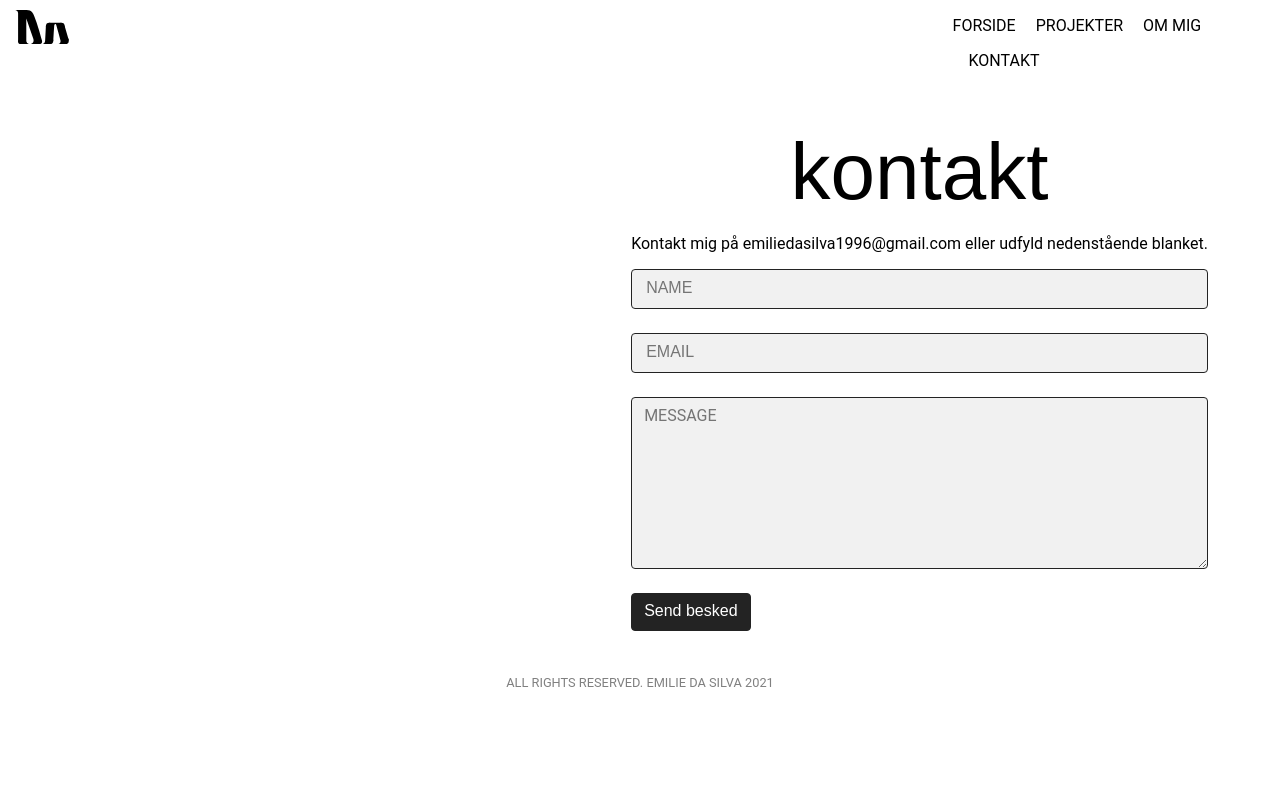
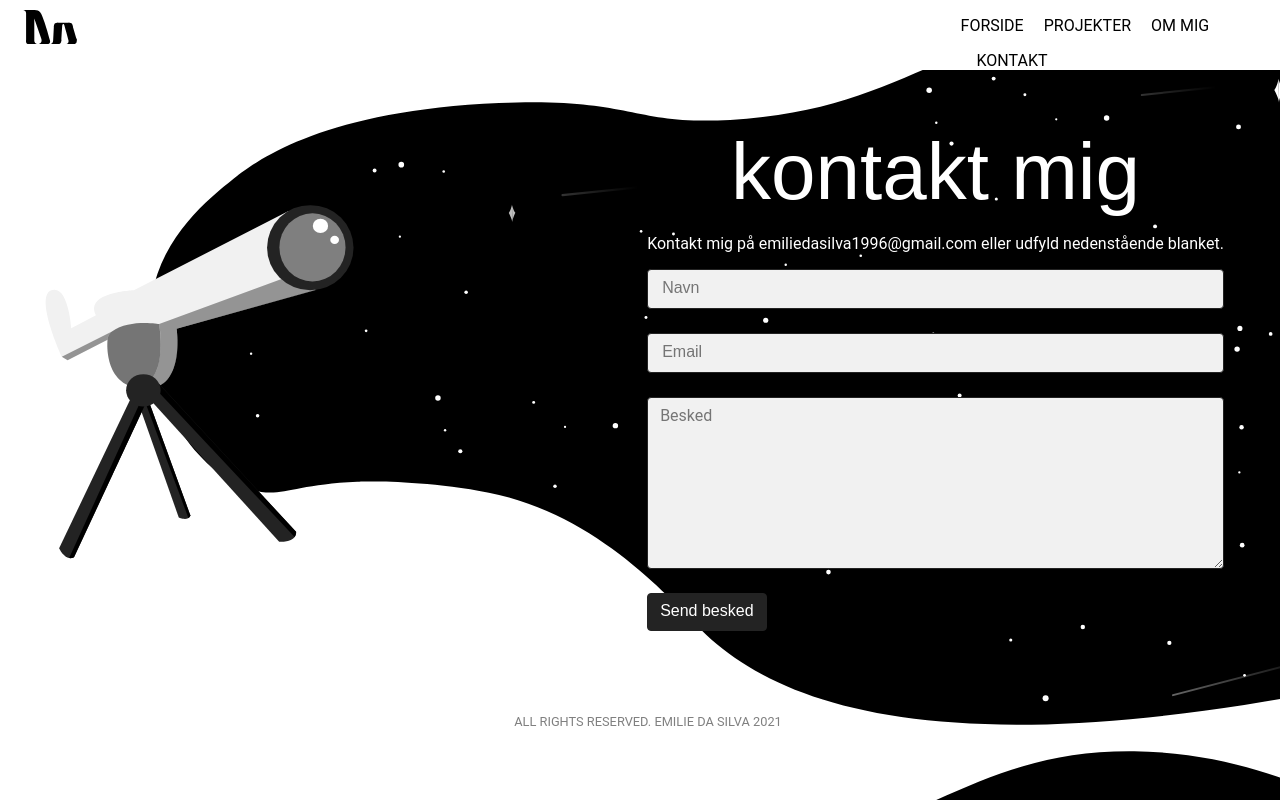
Before and after one commit to emil25q2/portfolio, a plain HTML site: page kontakt.html in a window 1280 px wide. Drawn offline with Linux system fonts and the light colour scheme; a web font is replaced by a local one.

Commit message:
kontaktsiden er done

```diff
--- a/assetliste_dokumentation.css
+++ b/assetliste_dokumentation.css
@@ -10,7 +10,7 @@
     main {
         background-image: url(images/projekter_baggrund.svg);
         background-size: cover;
-        /*        width: 98.5vw;*/
+        margin-right: -1vw;
         height: 57.25vw;
     }
 
--- a/ide.css
+++ b/ide.css
@@ -10,7 +10,7 @@
     main {
         background-image: url(images/projekter_baggrund.svg);
         background-size: cover;
-        /*        width: 98.5vw;*/
+        margin-right: -1vw;
         height: 57.25vw;
     }
 
--- a/individuelt_spil.css
+++ b/individuelt_spil.css
@@ -11,6 +11,7 @@
         background-image: url(images/projekter_baggrund.svg);
         background-size: cover;
         height: 57.25vw;
+        margin-right: -1vw;
     }
 
     #section1 {
--- a/kontakt.css
+++ b/kontakt.css
@@ -1,5 +1,13 @@
 * {
     box-sizing: border-box;
+}
+
+body {
+    background-image: url(images/kontakt_baggrund.svg);
+    background-size: cover;
+    width: 100vw;
+    height: 56.25vw;
+    overflow: hidden;
 }
 
 main {
@@ -14,10 +22,16 @@ h1 {
     font-weight: normal;
     font-size: 5rem;
     text-align: center;
+    color: white;
 }
 
 p {
     font-family: 'roboto';
+    color: white;
+}
+
+footer p {
+    margin-top: 4vw;
 }
 
 input:valid {
@@ -74,3 +88,10 @@ textarea {
 .scrollToTopBtn {
     display: none;
 }
+
+
+@media (max-width: 800px) {
+    body {
+        background-image: url(images/stjernehimmel.svg);
+    }
+}
--- a/kontakt.html
+++ b/kontakt.html
@@ -47,25 +47,25 @@
     </header>
 
     <main>
-        <h1>kontakt</h1>
+        <h1>kontakt mig</h1>
         <p>Kontakt mig på emiliedasilva1996@gmail.com eller udfyld nedenstående blanket.</p>
 
         <!--form html-->
         <form name="kontakt" netlify>
             <div class="form-group">
                 <label>
-                    <input id="name" name="name" type="text" placeholder="NAME" required>
+                    <input id="name" name="name" type="text" placeholder="Navn" required>
                 </label>
             </div>
 
             <div class="form-group">
                 <label>
-                    <input id="email" placeholder="EMAIL" name="email" type="email" required>
+                    <input id="email" placeholder="Email" name="email" type="email" required>
                 </label>
             </div>
 
             <div class="form-group">
-                <textarea id="message" name="message" placeholder="MESSAGE" rows="8" required></textarea>
+                <textarea id="message" name="message" placeholder="Besked" rows="8" required></textarea>
             </div>
 
             <button id="send_message">Send besked</button>
--- a/pilotprojekt.css
+++ b/pilotprojekt.css
@@ -11,6 +11,7 @@
         background-image: url(images/projekter_baggrund.svg);
         background-size: cover;
         height: 57.25vw;
+        margin-right: -1vw;
     }
 
     #section1 {
--- a/pitch.css
+++ b/pitch.css
@@ -11,6 +11,7 @@
         background-image: url(images/projekter_baggrund.svg);
         background-size: cover;
         height: 57.25vw;
+        margin-right: -1vw;
     }
 
     #section1 {
--- a/redesign.css
+++ b/redesign.css
@@ -11,6 +11,7 @@
         background-image: url(images/projekter_baggrund.svg);
         background-size: cover;
         height: 57.25vw;
+        margin-right: -1vw;
     }
 
     #section1 {
```
Also changed, not shown: images/kontakt_baggrund.svg (added).
